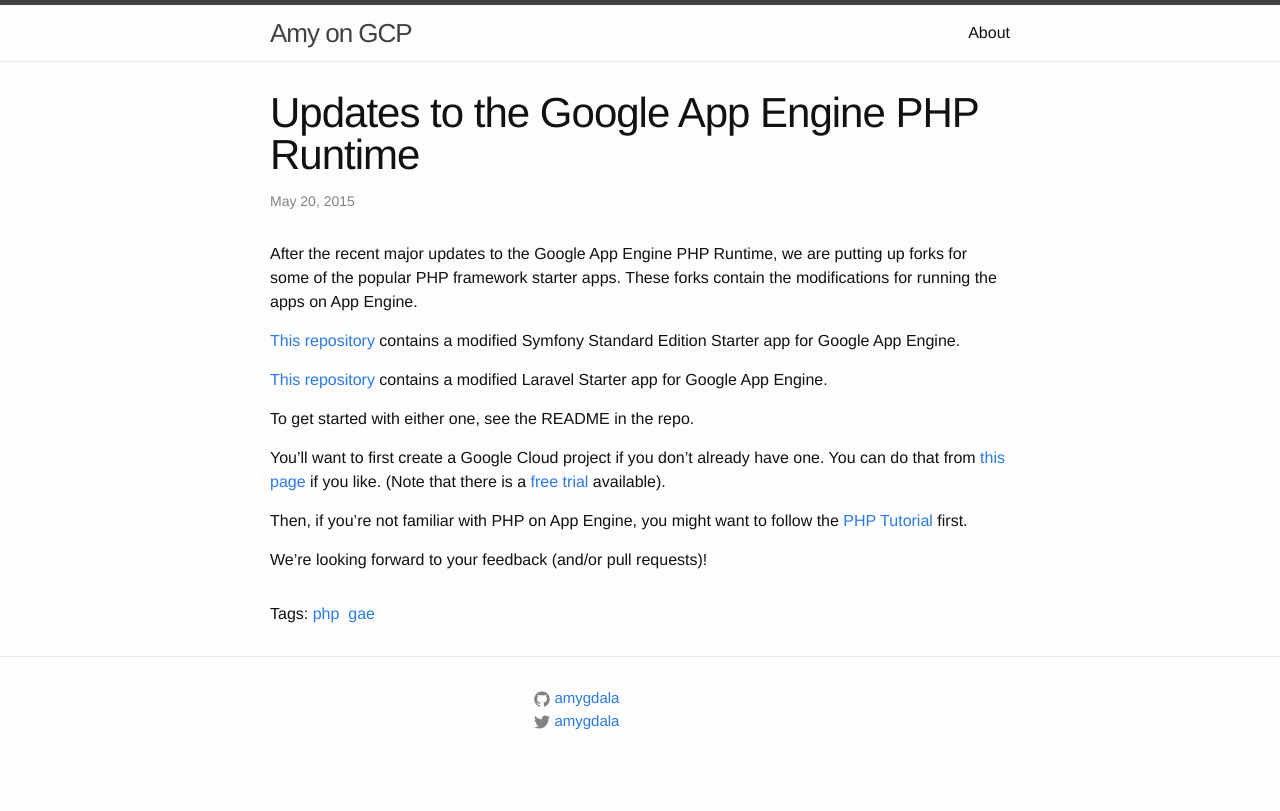
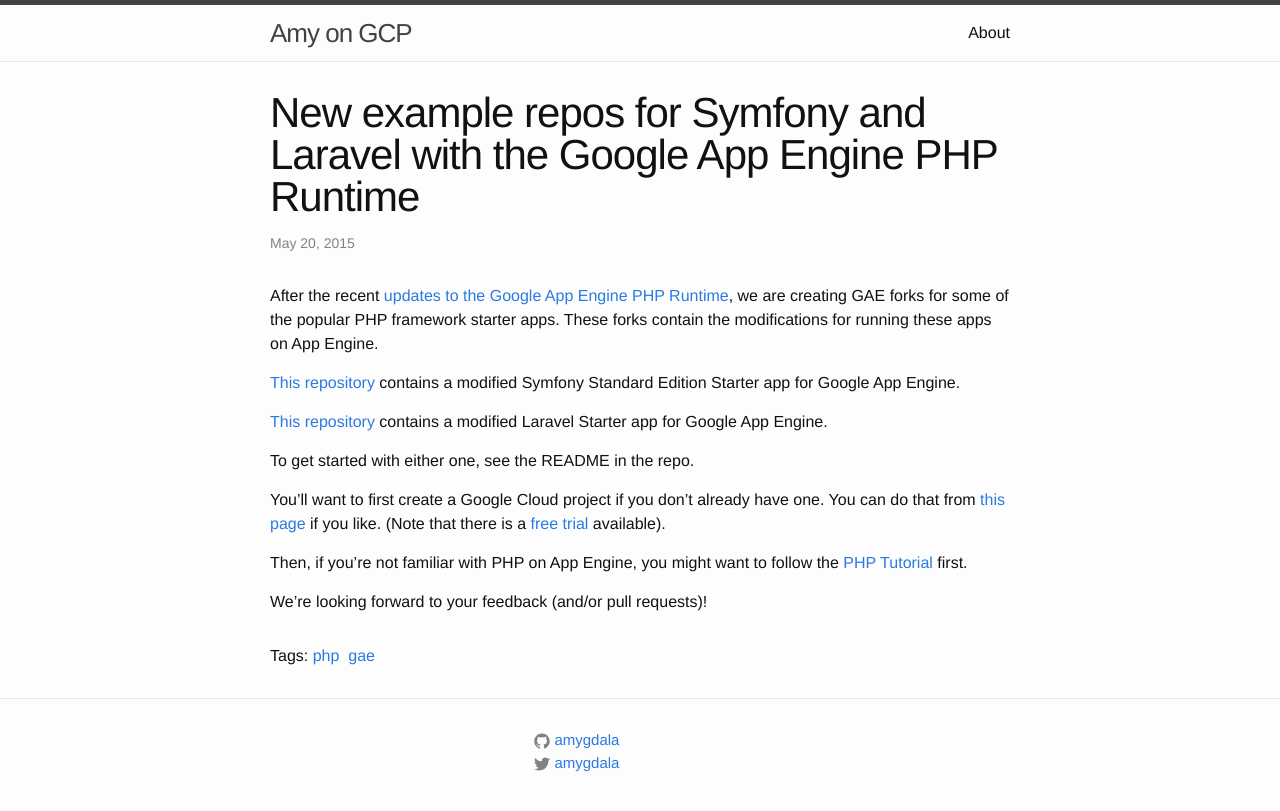
Before and after one commit to amygdala/amygdala.github.io, a Jekyll site: the page built from _posts/2015-05-20-gaephp.md, in a window 1280 px wide. Shown: the top 811 px of the page. Built offline with Jekyll 4.4.1, drawn with Linux system fonts in a browser that asks for light colours.

Commit message:
site update

```diff
--- a/_posts/2015-05-20-gaephp.md
+++ b/_posts/2015-05-20-gaephp.md
@@ -1,6 +1,6 @@
 ---
 layout: post
-title:  "Updates to the Google App Engine PHP Runtime"
+title:  "New example repos for Symfony and Laravel with the Google App Engine PHP Runtime"
 categories:
 - gae
 - php
@@ -10,7 +10,7 @@
 date: 2015-05-20
 ---
 
-After the recent major updates to the Google App Engine PHP Runtime, we are putting up forks for some of the popular PHP framework starter apps.  These forks contain the modifications for running the apps on App Engine.
+After the recent [updates to the Google App Engine PHP Runtime](http://amygdala.github.io/gae/php/2015/03/09/gaephp.html), we are creating GAE forks for some of the popular PHP framework starter apps.  These forks contain the modifications for running these apps on App Engine.
 
 [This repository](https://github.com/GoogleCloudPlatform/symfony-standard) contains a modified Symfony Standard Edition Starter app for Google App Engine.
 
```
